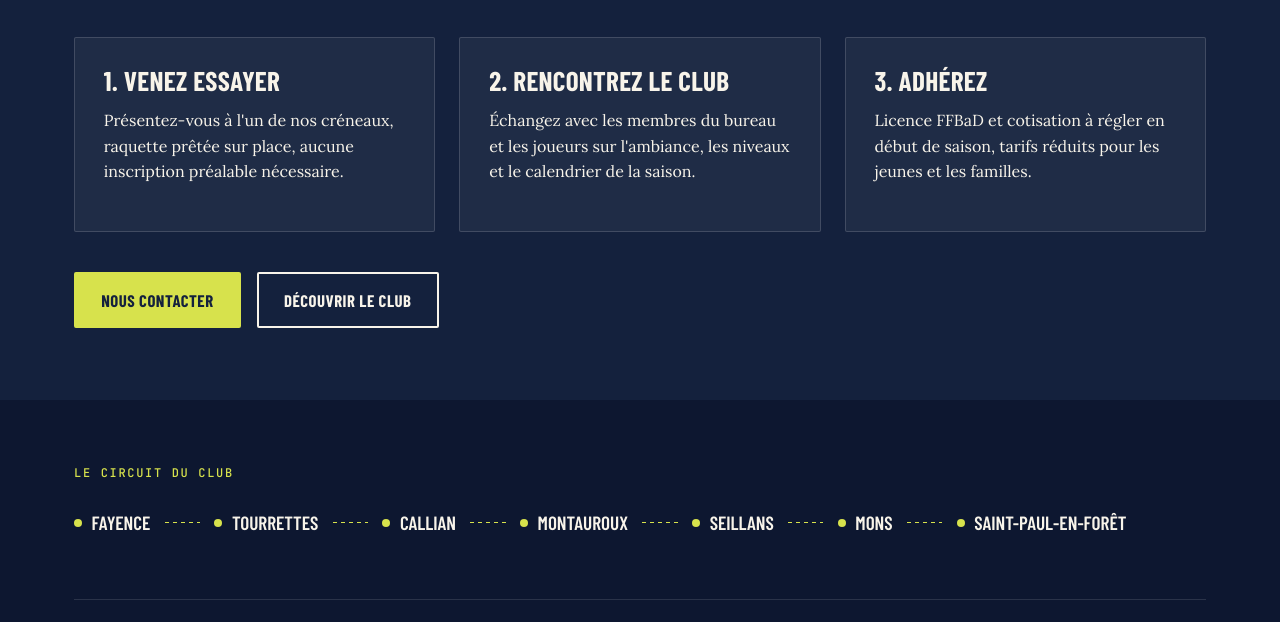
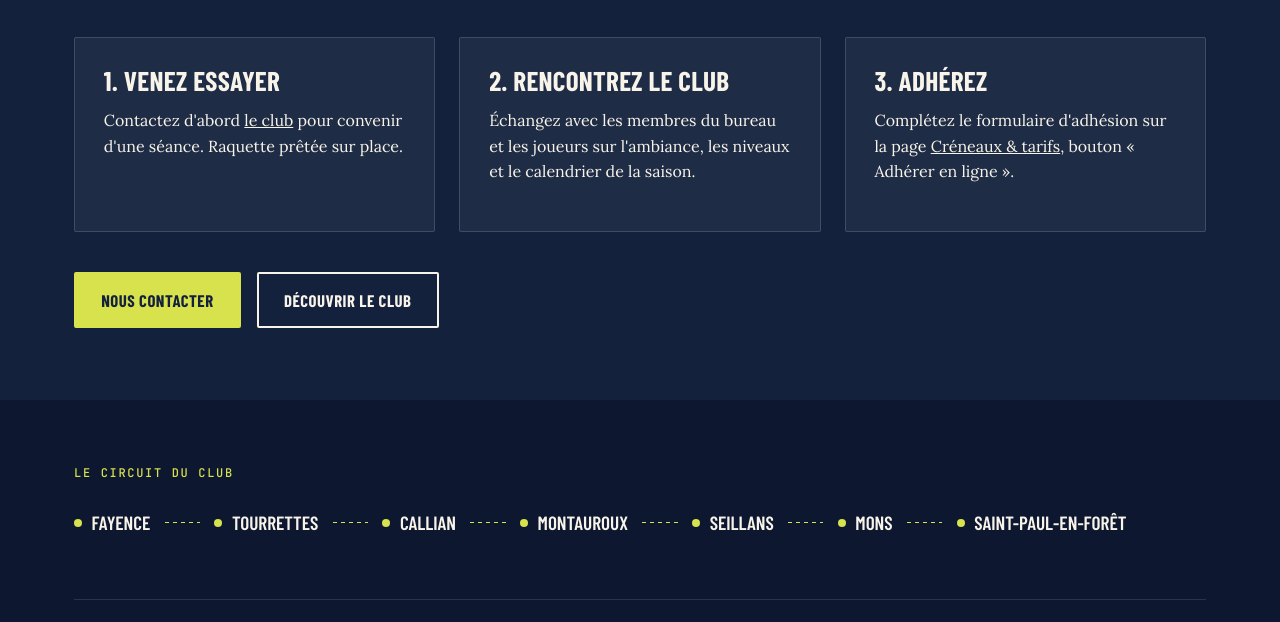
Before and after one commit to alphabad83/alphabad83, an Eleventy site: page src/index.njk in a window 1280 px wide. Shown: the part 2060-2682 px from the top of the page. Built offline with nearby package versions, Linux system fonts and the light colour scheme; Eleventy itself is replaced by a stand-in of ours; files that its build step writes are made by us from their sources; a web font is replaced by a local one.

Commit message:
Update index.njk

```diff
--- a/src/index.njk
+++ b/src/index.njk
@@ -93,7 +93,7 @@ permalink: /
     <div class="grid grid--3">
       <div class="card">
         <h3>1. Venez essayer</h3>
-        <p>Présentez-vous à l'un de nos créneaux, raquette prêtée sur place, aucune inscription préalable nécessaire.</p>
+       <p>Contactez d'abord <a href="/contact/">le club</a> pour convenir d'une séance. Raquette prêtée sur place.</p>
       </div>
       <div class="card">
         <h3>2. Rencontrez le club</h3>
@@ -101,7 +101,7 @@ permalink: /
       </div>
       <div class="card">
         <h3>3. Adhérez</h3>
-        <p>Licence FFBaD et cotisation à régler en début de saison, tarifs réduits pour les jeunes et les familles.</p>
+             <p>Complétez le formulaire d'adhésion sur la page <a href="/creneaux-tarifs/">Créneaux &amp; tarifs</a>, bouton « Adhérer en ligne ».</p>
       </div>
     </div>
     <div class="hero__actions" style="margin-top:2.5rem">
```
